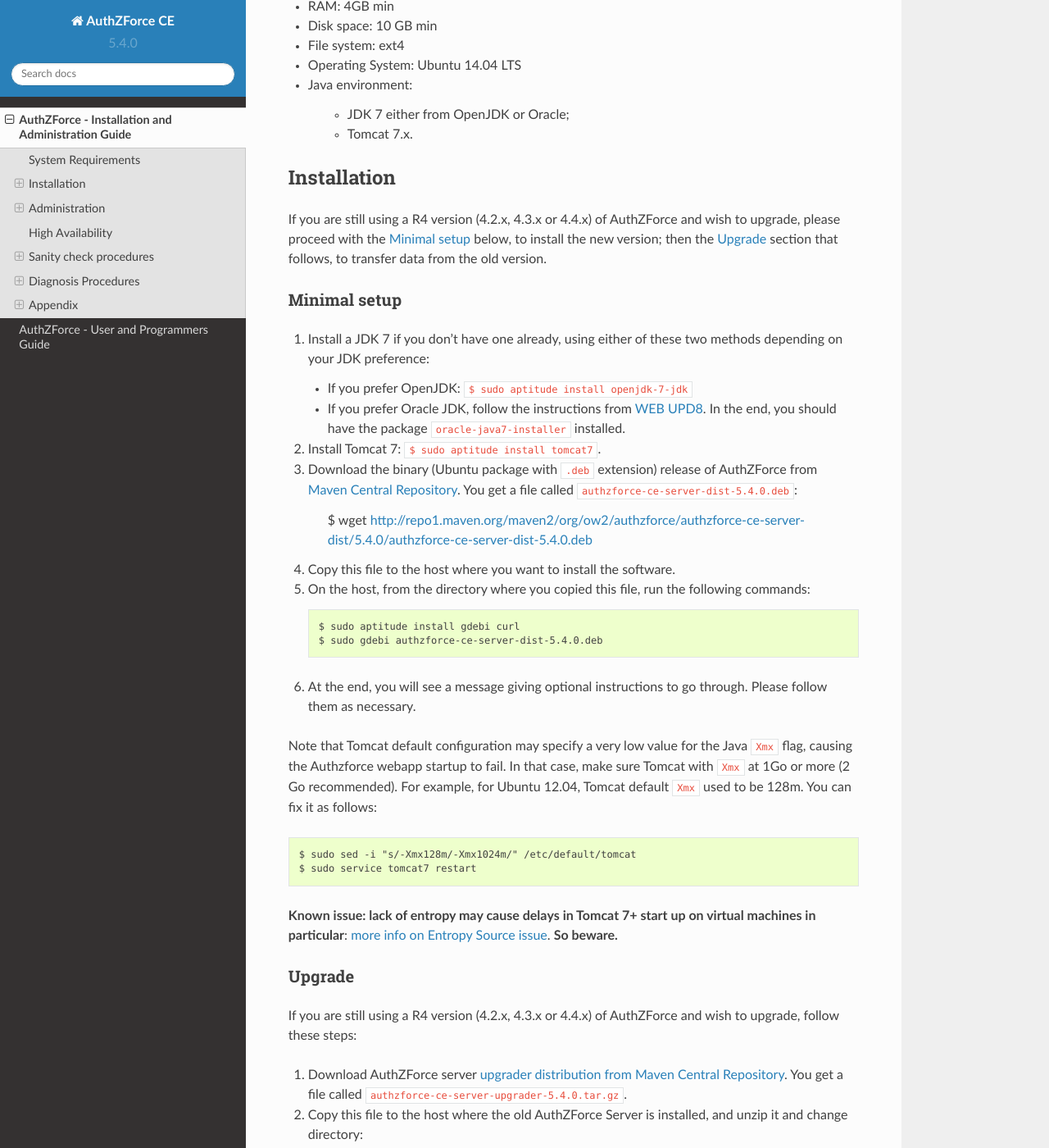
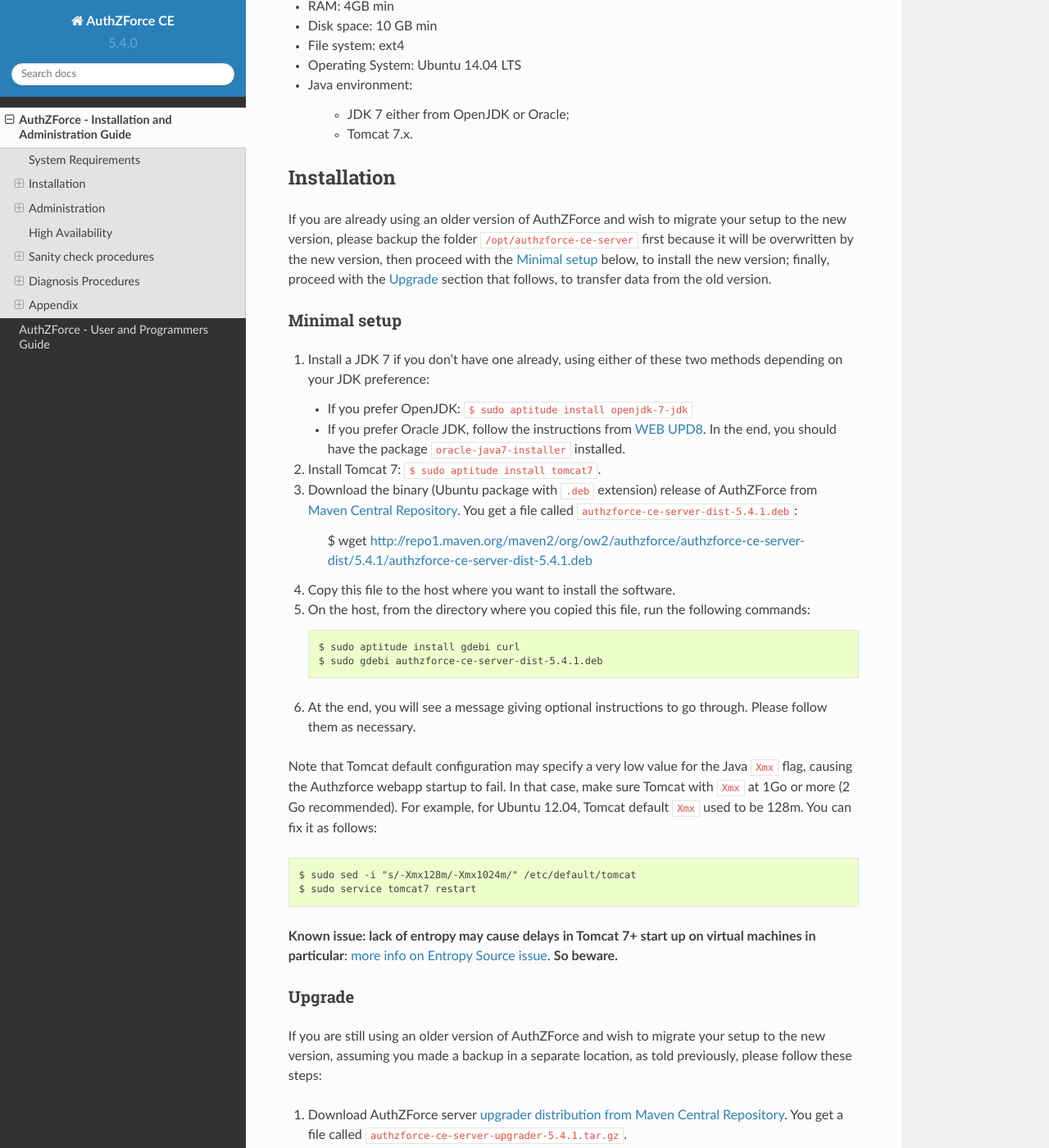
Before and after one commit to authzforce/fiware, a Sphinx documentation site: the page built from doc/InstallationAndAdministrationGuide.rst, in a window 1280 px wide and 1400 px high, scrolled down 340 px. Shown: the whole window at 82% size. Built offline with Sphinx 7.4.7 and the Read the Docs theme 2.0.0, drawn with Linux system fonts in a browser that asks for light colours; formulas are drawn with MathJax 3; some of the changed text lies outside the part shown.

Commit message:
Updated versions in installation guide, to prepare new release

```diff
--- a/doc/InstallationAndAdministrationGuide.rst
+++ b/doc/InstallationAndAdministrationGuide.rst
@@ -21,7 +21,7 @@
 
 Installation
 ============
-If you are still using a R4 version (4.2.x, 4.3.x or 4.4.x) of AuthZForce and wish to upgrade, please proceed with the `Minimal setup`_ below, to install the new version; then the `Upgrade`_ section that follows, to transfer data from the old version.
+If you are already using an older version of AuthZForce and wish to migrate your setup to the new version, please backup the folder ``/opt/authzforce-ce-server`` first because it will be overwritten by the new version, then proceed with the `Minimal setup`_ below, to install the new version; finally, proceed with the `Upgrade`_ section that follows, to transfer data from the old version.
 
 Minimal setup
 -------------
@@ -33,14 +33,14 @@
      In the end, you should have the package ``oracle-java7-installer`` installed.
 #. Install Tomcat 7: ``$ sudo aptitude install tomcat7``.
 #. Download the binary (Ubuntu package with ``.deb`` extension) release of AuthZForce
-   from `Maven Central Repository <http://repo1.maven.org/maven2/org/ow2/authzforce/authzforce-ce-server-dist/5.4.0/>`_. You get a file called ``authzforce-ce-server-dist-5.4.0.deb``:
+   from `Maven Central Repository <http://repo1.maven.org/maven2/org/ow2/authzforce/authzforce-ce-server-dist/5.4.1/>`_. You get a file called ``authzforce-ce-server-dist-5.4.1.deb``:
 
-    $ wget http://repo1.maven.org/maven2/org/ow2/authzforce/authzforce-ce-server-dist/5.4.0/authzforce-ce-server-dist-5.4.0.deb
+    $ wget http://repo1.maven.org/maven2/org/ow2/authzforce/authzforce-ce-server-dist/5.4.1/authzforce-ce-server-dist-5.4.1.deb
 #. Copy this file to the host where you want to install the software.
 #. On the host, from the directory where you copied this file, run the following commands::
 
     $ sudo aptitude install gdebi curl
-    $ sudo gdebi authzforce-ce-server-dist-5.4.0.deb
+    $ sudo gdebi authzforce-ce-server-dist-5.4.1.deb
 #. At the end, you will see a message giving optional instructions to go through. Please follow them as necessary.
 
 Note that Tomcat default configuration may specify a very low value for the Java ``Xmx`` flag, causing the Authzforce webapp startup to fail. In that case, make sure Tomcat with ``Xmx`` at 1Go or more (2 Go recommended).
@@ -53,13 +53,13 @@
 
 Upgrade
 -------
-If you are still using a R4 version (4.2.x, 4.3.x or 4.4.x) of AuthZForce and wish to upgrade, follow these steps:
+If you are still using an older version of AuthZForce and wish to migrate your setup to the new version, assuming you made a backup in a separate location, as told previously, please follow these steps:
 
-#. Download AuthZForce server `upgrader distribution from Maven Central Repository <http://repo1.maven.org/maven2/org/ow2/authzforce/authzforce-ce-server-upgrader/5.4.0/authzforce-ce-server-upgrader-5.4.0.tar.gz>`_. You get a file called ``authzforce-ce-server-upgrader-5.4.0.tar.gz``.
+#. Download AuthZForce server `upgrader distribution from Maven Central Repository <http://repo1.maven.org/maven2/org/ow2/authzforce/authzforce-ce-server-upgrader/5.4.1/authzforce-ce-server-upgrader-5.4.1.tar.gz>`_. You get a file called ``authzforce-ce-server-upgrader-5.4.1.tar.gz``.
 #. Copy this file to the host where the old AuthZForce Server is installed, and unzip it and change directory::
 
-    $ tar xvzf authzforce-ce-server-upgrader-5.4.0.tar.gz
-    $ cd authzforce-ce-server-upgrader-5.4.0
+    $ tar xvzf authzforce-ce-server-upgrader-5.4.1.tar.gz
+    $ cd authzforce-ce-server-upgrader-5.4.1
 
 #. Follow the instructions in file ``README.html``.
 
@@ -145,6 +145,8 @@
   * ``maxPolicyRefDepth``: optional, positive integer that indicates the maximum depth of Policy(Set) reference chaining: ``PolicySet`` 1 -> ``PolicySet`` 2 -> ... -> ``PolicySet`` N; where *->*
     represents a `XACML PolicySetIdReference`_. No limit if undefined. This property applies only to policies loaded by the PDP, i.e. the root policy
     and policies referenced from it directly or indirectly via `XACML PolicySetIdReference`_.
+  * ``badRequestStatusDetailLevel``: optional, positive integer (default: 0) that sets the level of detail in the XACML StatusDetail element returned in the Indeterminate Decision Result in case of bad Request (XACML syntax/content is invalid).
+    Increasing this value usually helps better pinpoint the reason why a particular Request was rejected by the XACML parser. This only applies to the content of the HTTP request body (XACML), it does not apply to HTTP-level errors (e.g. bad HTTP headers), in which case you get a HTTP status code 400 without any XACML response since the request is rejected before the body is passed to the XACML parser.
 
 * ``policies/cm9vdA/0.1.0.xml``: the default root `XACML PolicySet <http://docs.oasis-open.org/xacml/3.0/xacml-3.0-core-spec-os-en.html#_Toc325047106>`_ enforced by the PDP on the domain.
   As an administrator, you may change the content of this policy on two conditions:
```
